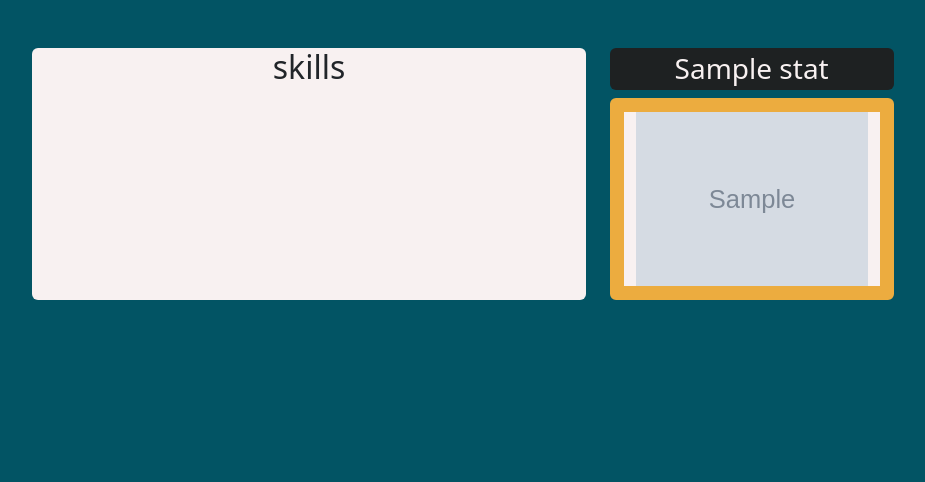
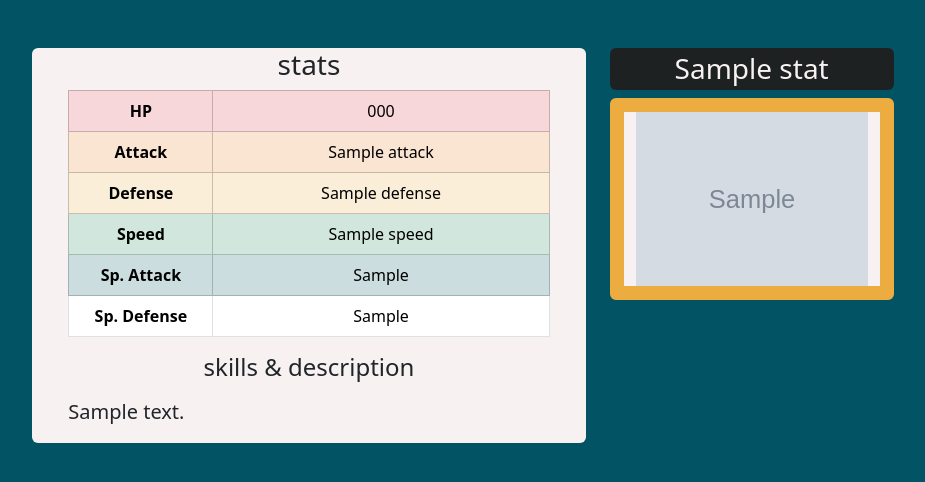
Before and after one commit to konomea/ML-App, a Flask app: template templates/results.html in a window 1280 px wide. Shown: the part 74-556 px from the top of the page, without its empty margins (165-1090 px from the left). Run offline with Flask 3, Linux system fonts and the light colour scheme; the template is opened without the code that fills it: most values are stand-ins (such as "Sample title", 1, 10 or a date in 2020); grey boxes marked "Sample" are stand-in pictures; style sheets or scripts are compiled from the project's sources; parts of the project's set-up code (start-up, migrations or seed data) failed here and were passed over; some libraries are stand-ins or nearby versions.

Commit message:
Filled out records pages

```diff
--- a/main.py
+++ b/main.py
@@ -49,7 +49,6 @@ def apply():
 @app.route('/record/<id>')
 def record(id):
     row = db.get_pokemon_from_id(id)
-    print(row)
     x = {
             "hp": row["hp"], "name": row["name"], "attack": row["attack"], "defense": row["defense"], "speed": row["speed"],
             "sp_attack": row["sp_attack"], "sp_defense": row["sp_defense"],
--- a/static/scss/main.scss
+++ b/static/scss/main.scss
@@ -4,7 +4,6 @@ $dark: #1E2122;
 $warning:#ECAC3F;
 $secondary: #E57C23;
 
-// this import isn't working atm
 @import "../../node_modules/bootstrap/scss/bootstrap.scss";
 
 .btn-dark-gradient {
--- a/templates/results.html
+++ b/templates/results.html
@@ -15,16 +15,47 @@
 
         {%else%}
         <div class="col-md-6 col-xl-5 bg-light rounded">
-            <h2 class="text-center">skills</h2>
+            <h3 class="text-center">stats</h3>
+            <div class="container">
+                <table class="table table-bordered text-center">
+                    <tr class="table-danger">
+                        <th scope="row" style="width: 30%">HP</th>
+                        <td style="width: 70%">{{stats['hp']}}</td>
+                    </tr>
+                    <tr class="table-secondary">
+                        <th scope="row" style="width: 30%">Attack</th>
+                        <td style="width: 70%">{{stats['attack']}}</td>
+                    </tr>
+                    <tr class="table-warning">
+                        <th scope="row" style="width: 30%">Defense</th>
+                        <td style="width: 70%">{{stats['defense']}}</td>
+                    </tr>
+                    <tr class="table-success">
+                        <th scope="row" style="width: 30%">Speed</th>
+                        <td style="width: 70%">{{stats['speed']}}</td>
+                    </tr>
+                    <tr class="table-primary">
+                        <th scope="row" style="width: 30%">Sp. Attack</th>
+                        <td style="width: 70%">{{stats['sp_attack']}}</td>
+                    </tr>
+                    <tr>
+                        <th scope="row" style="width: 30%">Sp. Defense</th>
+                        <td style="width: 70%">{{stats['sp_defense']}}</td>
+                    </tr>
+                </table>
+                <h4 class="text-center">skills & description</h4>
+                <p class="lead my-3">
+                    {{ stats['desc'] }}
+                </p>
+            </div>
         </div>
 
         <div class="col-md-5 col-xl-3">
             <h3 class="bg-dark text-light text-center rounded py-1">{{stats['name']}}</h3>
             <div class="container rounded bg-light" style="border:14px solid #ECAC3F;">
-                <img src="{{ stats['img'] }}" alt="" class="img-fluid">
+                <img src="{{ stats['img'] }}" alt="image of your pokemon" class="img-fluid">
             </div>
         </div>
-
 
 
         {%endif%}
```
Also changed, not shown: 3 other files.
